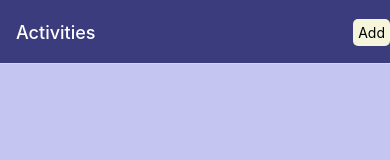
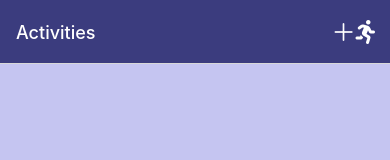
Before and after one commit to saraxixi/CS5520-Assignment-2, a React Native app: screen /Diet in a window 390 px wide. Shown: the top 160 px of the page. Built offline with nearby package versions, Linux system fonts and the light colour scheme.

Commit message:
Refactor App.js to update PressableButton import and add new PressableButton component

```diff
--- a/App.js
+++ b/App.js
@@ -14,8 +14,9 @@ import AddActivity from './screens/AddActivity';
 import AddDiet from './screens/AddDiet';
 import { ItemsProvider } from './components/ItemsContext';
 import { ThemeProvider } from './components/ThemeContext';
-import Styles, { commonHeaderStyles, commonBottomTabStyles } from './components/Styles';
+import Styles, { commonHeaderStyles, commonBottomTabStyles, commonStyles } from './components/Styles';
 import PressableButton from './components/PressableButton';
+import AntDesign from '@expo/vector-icons/AntDesign';
 
 const Stack = createStackNavigator();
 const Tab = createBottomTabNavigator();
@@ -35,12 +36,11 @@ export default function App() {
               <PressableButton
                 pressedFunction={() => navigation.navigate('AddActivity')}
               >
-                <Text>Add</Text>
+              <View style={commonStyles.headerButtonContainer}>
+                <AntDesign name="plus" size={24} color="white" />
+                <FontAwesome5 name="running" size={24} color={"white"} />
+              </View>
               </PressableButton>
-              // <Button
-              //   title="Add"
-              //   onPress={() => navigation.navigate('AddActivity')}
-              // />
             ),
           })}
         />
@@ -61,10 +61,14 @@ export default function App() {
           component={Diet}
           options={({ navigation }) => ({
             headerRight: () => (
-              <Button
-                title="Add"
-                onPress={() => navigation.navigate('AddDiet')}
-              />
+              <PressableButton
+                pressedFunction={() => navigation.navigate('AddDiet')}
+              >
+              <View style={commonStyles.headerButtonContainer}>
+                <AntDesign name="plus" size={24} color="white" />
+                <MaterialIcons name="fastfood" size={24} color="white" />
+              </View>
+              </PressableButton>
             ),
           })}
         />
--- a/components/PressableButton.js
+++ b/components/PressableButton.js
@@ -22,13 +22,13 @@ export default function PressableButton({children, pressedFunction, componentSty
 
 const styles = StyleSheet.create({
   defaultStyle: {
-    backgroundColor: 'beige',
+    // backgroundColor: 'beige',
     padding: 5,
     borderRadius: 5,
   },
 
   defaultPressedStyle: {
-    backgroundColor: '#a4a',
+    // backgroundColor: '#a4a',
     opacity: 0.2,
   }
 })
--- a/components/Styles.js
+++ b/components/Styles.js
@@ -147,6 +147,12 @@ const commonStyles = {
   icon: {
     marginRight: spacing.medium,
   },
+
+  headerButtonContainer: {
+    flexDirection: 'row',
+    alignItems: 'center',
+    marginRight: spacing.medium,
+  },
 };
 
 export { colors, spacing, fontSize, commonStyles, commonHeaderStyles, commonBottomTabStyles };
```
